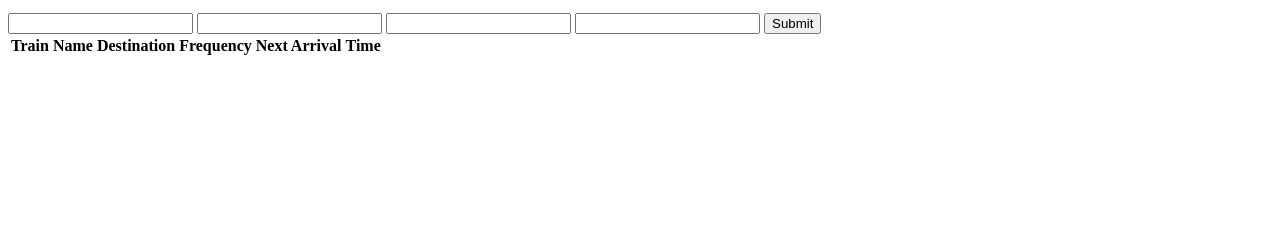
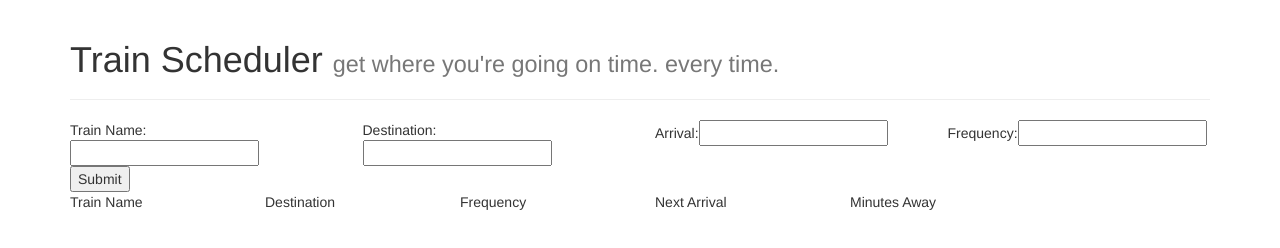
Before and after one commit to peterjuff/Train-Scheduler, a plain HTML site: page index.html in a window 1280 px wide. Drawn offline with nearby package versions, Linux system fonts and the light colour scheme; no server answers.

Commit message:
bootstrap start, but fb data not appending

```diff
--- a/assets/data.js
+++ b/assets/data.js
@@ -16,7 +16,6 @@ var config = {
   firebase.initializeApp(config);
   console.log(firebase);
 
-// Create a variable to reference the database
 var datab = firebase.database();
 
 console.log(datab);
@@ -52,5 +51,5 @@ $("#submit").on("click", function(event) {
 
 
 })
-//datab.on("value", snap => console.log(snap.val()));
+
 })
--- a/index.html
+++ b/index.html
@@ -6,28 +6,42 @@
     <meta http-equiv="X-UA-Compatible" content="ie=edge">
     <script src="https://www.gstatic.com/firebasejs/4.8.1/firebase.js"></script>
     <script src="https://ajax.googleapis.com/ajax/libs/jquery/3.2.1/jquery.min.js"></script>
+    <link rel="stylesheet" href="https://maxcdn.bootstrapcdn.com/bootstrap/3.3.7/css/bootstrap.min.css" integrity="sha384-BVYiiSIFeK1dGmJRAkycuHAHRg32OmUcww7on3RYdg4Va+PmSTsz/K68vbdEjh4u" crossorigin="anonymous">
     <title>Document</title>
 </head>
 <body>
-    <pre id="object"></pre>
-    <form>
-        <input type="text" id="trainName">
-        <input type="text" id="destination">
-        <input type="text" id="arrival">
-        <input type="text" id="frequency">
+    <div class="container">
+            <div class="page-header">
+                    <h1>Train Scheduler <small>get where you're going on time. every time.</small></h1>
+                  </div>
+            <div class="row">
+                <form>
+                <div class="col-md-3">Train Name:<input type="text" id="trainName"></div>
+                <div class="col-md-3">Destination:<input type="text" id="destination"></div>
+                <div class="col-md-3">Arrival:<input type="text" id="arrival"></div>
+                <div class="col-md-3">Frequency:<input type="text" id="frequency"></div>
+                </form>
+            </div>
+            <div class="row">
+                <div class="col-md-12"><button id="submit">Submit</button></div>
 
-    <button id="submit">Submit</button>
+            </div>
+            <div class="row">
+                <div class="col-md-2"><tr><th>Train Name</th></div>
+                <div class="col-md-2"><th>Destination</th></div>
+                <div class="col-md-2"><th>Frequency</th></div>
+                <div class="col-md-2"><th>Next Arrival</th></div>
+                <div class="col-md-2"><th>Minutes Away</th></div>
+            </div>
+            <tbody></tbody>
 
 
 
-    </form>
 
-<table>
-    <tr><th>Train Name</th><th>Destination</th><th>Frequency</th><th>Next Arrival</th><th>Time</th></tr>
-    <tbody></tbody>
 
-</table>
 
-<script src="assets/data.js"></script>
+
+    </div>
+    <script src="assets/data.js"></script>
 </body>
 </html>
```
Also changed, not shown: 1 other file.
